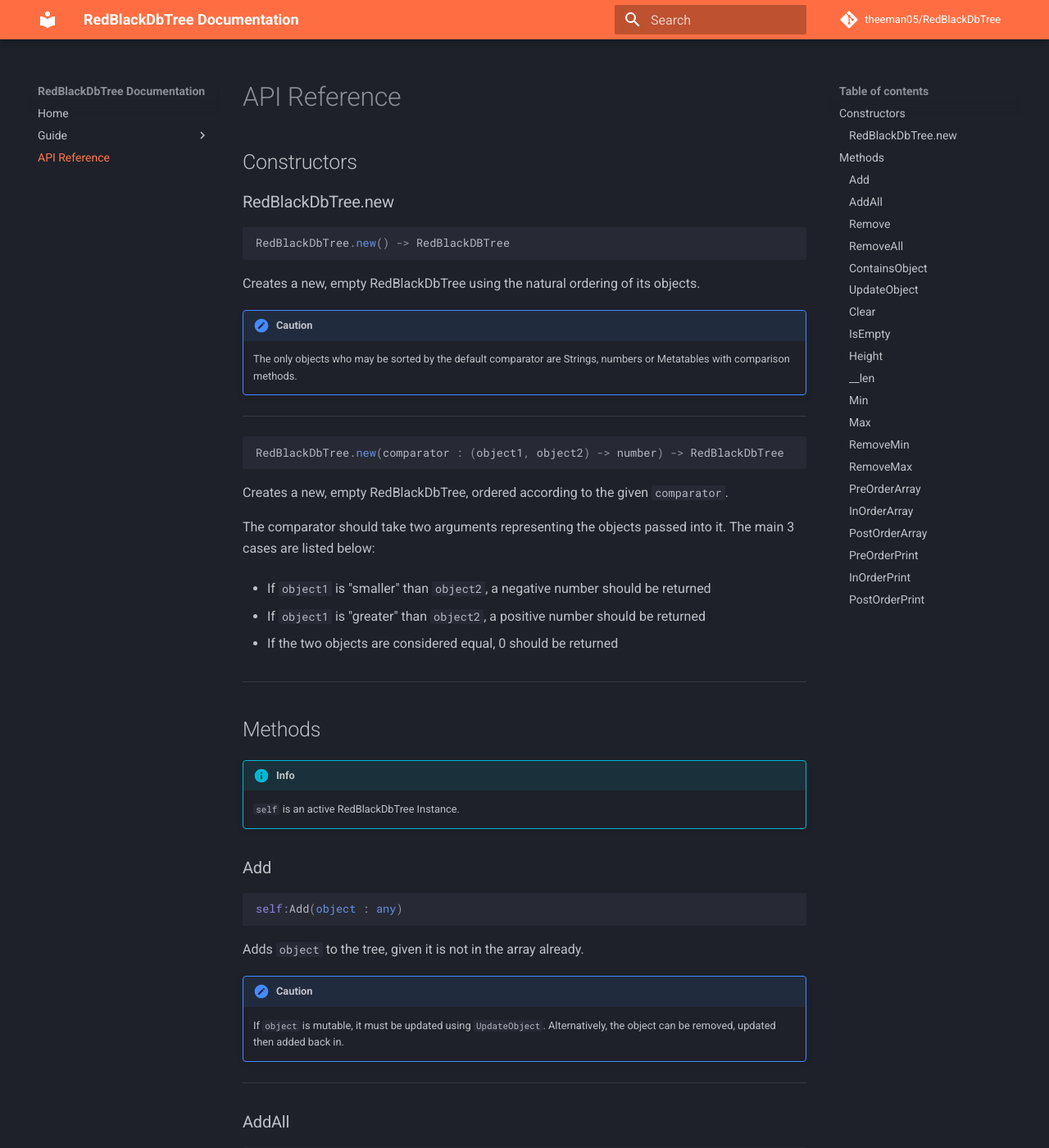
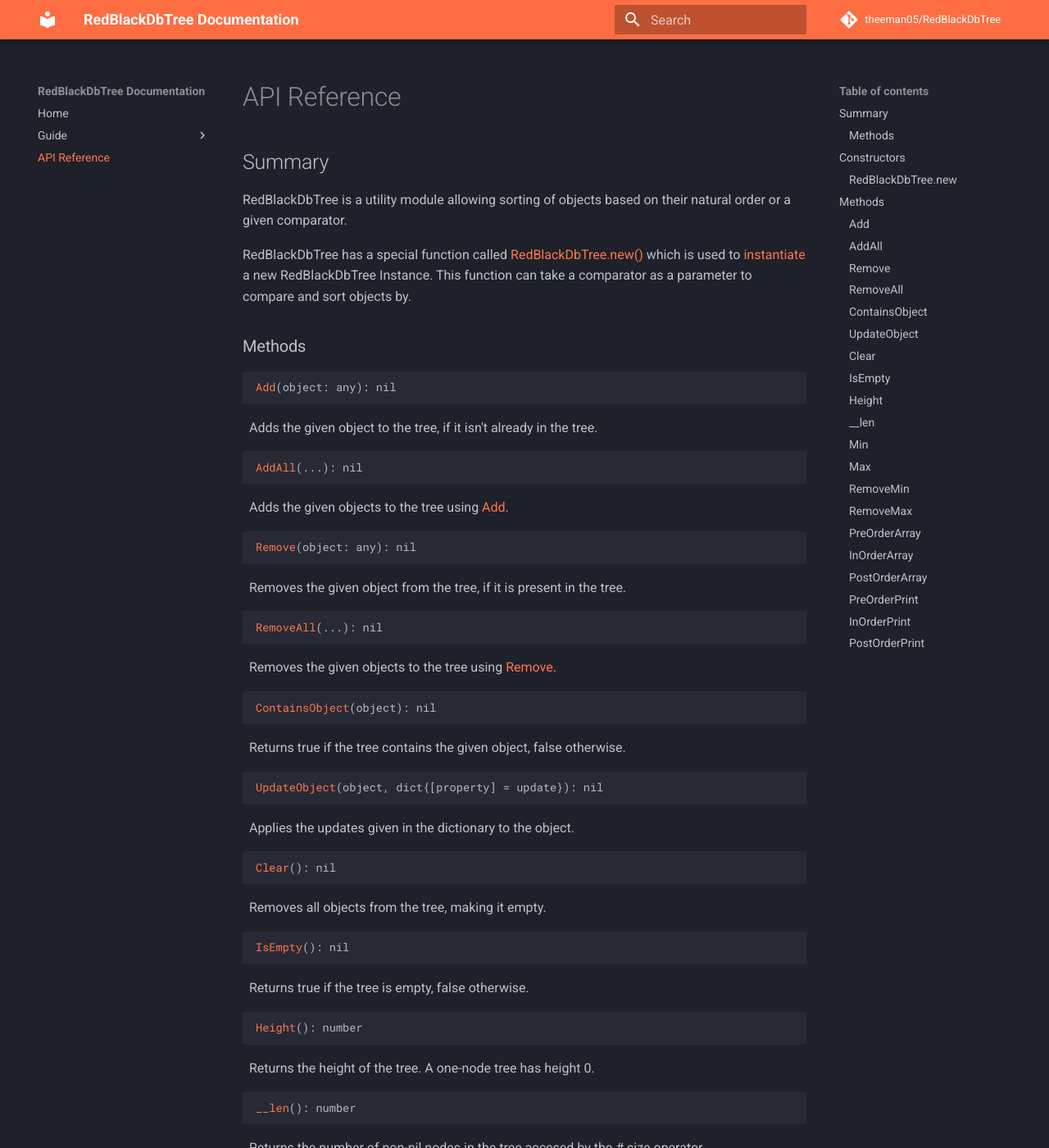
Before and after one commit to theeman05/RedBlackDbTree, an MkDocs documentation site: the page built from docs/api-reference.md, in a window 1280 px wide and 1400 px high. Shown: the whole window at 82% size. Built offline with MkDocs 1.6.1 and Material for MkDocs 9.7.7, drawn with Linux system fonts in a browser that asks for light colours; comment, search, counter and statistics services are not loaded; some of the changed text lies outside the part shown.

Commit message:
Updated API and Issue(#1)
Made the API an actual API, and not just a library. Also fixed the grammar issue index.

````diff
--- a/docs/api-reference.md
+++ b/docs/api-reference.md
@@ -1,3 +1,92 @@
+## Summary
+
+RedBlackDbTree is a utility module allowing sorting of objects based on their natural order or a given comparator.
+
+RedBlackDbTree has a special function called [RedBlackDbTree.new()](#redblackdbtreenew) which is used to [instantiate](../guide/implimentation) a new RedBlackDbTree Instance. This function can take a comparator as a parameter to compare and sort objects by.
+
+### Methods
+<div class="highlight"><pre><span></span><code><span><a href="#add">Add</a>(object: any): nil</span>
+</code></pre></div>
+&nbsp;&nbsp;Adds the given object to the tree, if it isn't already in the tree.
+
+<div class="highlight"><pre><span></span><code><span><a href="#addall">AddAll</a>(...): nil</span>
+</code></pre></div>
+&nbsp;&nbsp;Adds the given objects to the tree using [Add](#add).
+
+<div class="highlight"><pre><span></span><code><span><a href="#remove">Remove</a>(object: any): nil</span>
+</code></pre></div>
+&nbsp;&nbsp;Removes the given object from the tree, if it is present in the tree.
+
+<div class="highlight"><pre><span></span><code><span><a href="#removeall">RemoveAll</a>(...): nil</span>
+</code></pre></div>
+&nbsp;&nbsp;Removes the given objects to the tree using [Remove](#remove).
+
+<div class="highlight"><pre><span></span><code><span><a href="#containsobject">ContainsObject</a>(object): nil</span>
+</code></pre></div>
+&nbsp;&nbsp;Returns true if the tree contains the given object, false otherwise.
+
+<div class="highlight"><pre><span></span><code><span><a href="#updateobject">UpdateObject</a>(object, dict{[property] = update}): nil</span>
+</code></pre></div>
+&nbsp;&nbsp;Applies the updates given in the dictionary to the object.
+
+<div class="highlight"><pre><span></span><code><span><a href="#clear">Clear</a>(): nil</span>
+</code></pre></div>
+&nbsp;&nbsp;Removes all objects from the tree, making it empty.
+
+<div class="highlight"><pre><span></span><code><span><a href="#isempty">IsEmpty</a>(): nil</span>
+</code></pre></div>
+&nbsp;&nbsp;Returns true if the tree is empty, false otherwise.
+
+<div class="highlight"><pre><span></span><code><span><a href="#height">Height</a>(): number</span>
+</code></pre></div>
+&nbsp;&nbsp;Returns the height of the tree. A one-node tree has height 0.
+
+<div class="highlight"><pre><span></span><code><span><a href="#__len">__len</a>(): number</span>
+</code></pre></div>
+&nbsp;&nbsp;Returns the number of non-nil nodes in the tree accesed by the # size operator.
+
+<div class="highlight"><pre><span></span><code><span><a href="#min">Min</a>(): object</span>
+</code></pre></div>
+&nbsp;&nbsp;Returns smallest object in the tree
+
+<div class="highlight"><pre><span></span><code><span><a href="#max">Max</a>(): object</span>
+</code></pre></div>
+&nbsp;&nbsp;Returns largest object in the tree
+
+<div class="highlight"><pre><span></span><code><span><a href="#removemin">RemoveMin</a>(): nil</span>
+</code></pre></div>
+&nbsp;&nbsp;Removes the smallest object from the tree.
+
+<div class="highlight"><pre><span></span><code><span><a href="#removemax">RemoveMax</a>(): nil</span>
+</code></pre></div>
+&nbsp;&nbsp;Removes the largest object from the tree.
+
+<div class="highlight"><pre><span></span><code><span><a href="#preorderarray">PreOrderArray</a>(): {object}</span>
+</code></pre></div>
+&nbsp;&nbsp;Returns a new array of the tree's objects in pre-order format.
+
+<div class="highlight"><pre><span></span><code><span><a href="#inorderarray">InOrderArray</a>(): {object}</span>
+</code></pre></div>
+&nbsp;&nbsp;Returns a new array of the tree's objects in the in-order format.
+
+<div class="highlight"><pre><span></span><code><span><a href="#postorderarray">PostOrderArray</a>(): {object}</span>
+</code></pre></div>
+&nbsp;&nbsp;Returns a new array of the tree's objects in post-order format.
+
+<div class="highlight"><pre><span></span><code><span><a href="#preorderprint">PreOrderPrint</a>(): nil</span>
+</code></pre></div>
+&nbsp;&nbsp;Prints the tree's objects in pre-order format.
+
+<div class="highlight"><pre><span></span><code><span><a href="#inorderprint">InOrderPrint</a>(): nil</span>
+</code></pre></div>
+&nbsp;&nbsp;Prints the tree's objects in the in-order format.
+
+<div class="highlight"><pre><span></span><code><span><a href="#postorderprint">PostOrderPrint</a>(): nil</span>
+</code></pre></div>
+&nbsp;&nbsp;Prints the tree's objects in post-order format.
+
+---
+
 ## Constructors
 
 ### RedBlackDbTree.new
@@ -12,7 +101,7 @@ Creates a new, empty RedBlackDbTree using the natural ordering of its objects.
 ---
 
 ```qvt
-RedBlackDbTree.new(comparator : (object1, object2) -> number) -> RedBlackDbTree
+RedBlackDbTree.new(comparator: (object1, object2) -> number) -> RedBlackDbTree
 ```
 Creates a new, empty RedBlackDbTree, ordered according to the given `comparator`.
 
@@ -33,12 +122,13 @@ The comparator should take two arguments representing the objects passed into it
 
 ### Add
 ```qvt
-self:Add(object : any)
+self:Add(object: any)
 ```
 Adds `object` to the tree, given it is not in the array already.
 
 !!! caution
 	If `object` is mutable, it must be updated using `UpdateObject`.
+
 	Alternatively, the object can be removed, updated then added back in.
 
 ---
@@ -55,7 +145,7 @@ If one object is given, it is assumed to be a table in which all values will be
 
 ### Remove
 ```qvt
-self:Remove(object : any)
+self:Remove(object: any)
 ```
 Removes `object` from the tree.
 
@@ -81,8 +171,9 @@ Returns true if the tree contains `object`, false otherwise.
 
 ### UpdateObject
 ```qvt
-self:UpdateObject(object, dict : {[property] = update})
+self:UpdateObject(object, dict: {[property] = update})
 ```
+
 - Removes the `object` from the tree
 
 - Applies the `update` to the `property` of the `object` for all properties in `dict`
@@ -152,7 +243,7 @@ Returns the largest object in the tree.
 ```qvt
 self:RemoveMin()
 ```
-Removes the "smallest" object from the tree.
+Removes the smallest object from the tree.
 
 !!! caution
 	An error will be produced if there are no objects in the tree.
@@ -163,7 +254,7 @@ Removes the "smallest" object from the tree.
 ```qvt
 self:RemoveMax()
 ```
-Removes the "largest" object from the tree
+Removes the largest object from the tree
 
 !!! caution
 	An error will be produced if there are no objects in the tree.
--- a/mkdocs.yml
+++ b/mkdocs.yml
@@ -17,6 +17,7 @@ markdown_extensions:
       permalink: true
   - pymdownx.highlight:
       anchor_linenums: true
+  - pymdownx.highlight
   - pymdownx.inlinehilite
   - pymdownx.snippets
   - pymdownx.superfences
````
Also changed, not shown: docs/index.md (+1 -1 lines).
